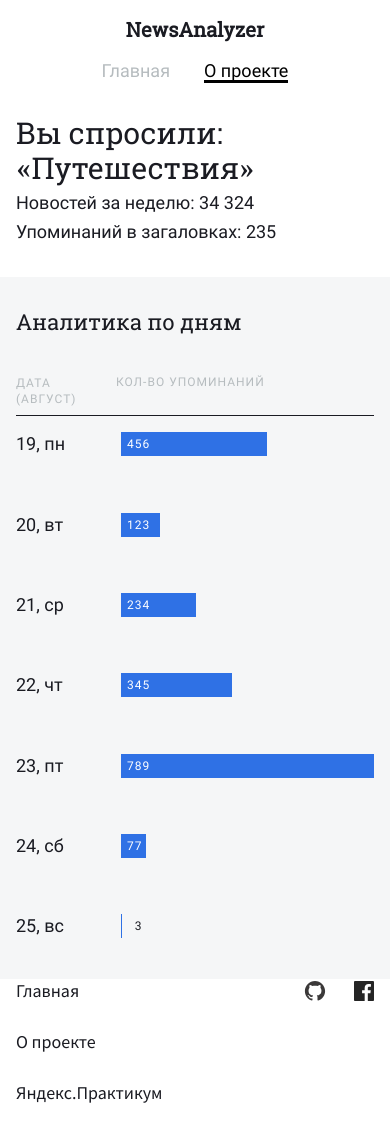
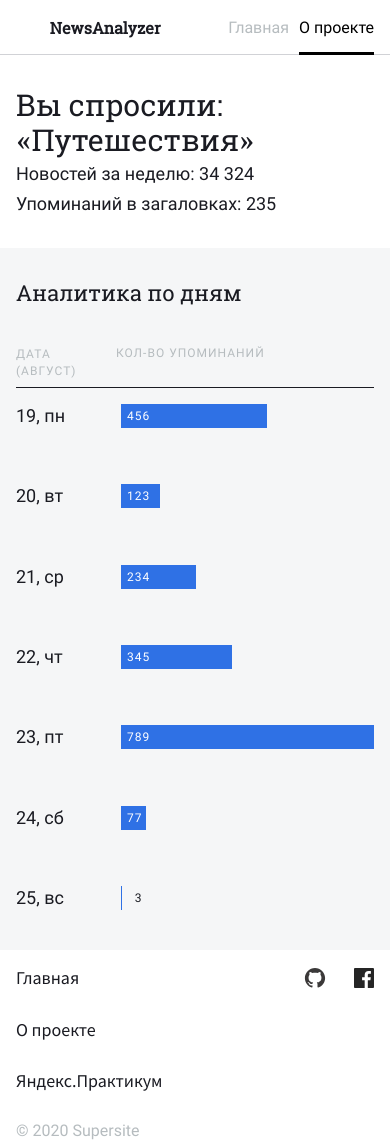
Before and after one commit to alsokolov/praktikum-front, a website built with webpack: page src/pages/analytics/index.html in a window 390 px wide. Shown: the top 1145 px of the page. Built offline with nearby package versions, Linux system fonts and the light colour scheme.

Commit message:
fix visual glithces

```diff
--- a/src/blocks/card/card.css
+++ b/src/blocks/card/card.css
@@ -13,6 +13,7 @@
   overflow: hidden;
   font: 1.6rem/1.35 'Roboto', Arial, sans-serif;
   padding: 292px 24px 24px; /* height + padding = 272 + 20 */
+  background: #fff;
   box-sizing: border-box;
 }
 @media screen and (max-width: 995px) {
--- a/src/blocks/copyright/copyright.css
+++ b/src/blocks/copyright/copyright.css
@@ -1,4 +1,5 @@
 .copyright {
   font: 1.6rem/1.35 'Roboto', Arial, sans-serif;;
   color: #B6BCBF;
+  margin: 0;;
 }
--- a/src/blocks/footer/__nav/footer__nav.css
+++ b/src/blocks/footer/__nav/footer__nav.css
@@ -1,9 +1,11 @@
 .footer__nav {
   margin: 0 auto;
+  padding: 0 2rem;
 }
 
 @media screen and (max-width: 767px) {
   .footer__nav {
+      padding: 0 2rem 0 0;
       flex-grow: 2;
   }
 }
--- a/src/blocks/footer/footer.css
+++ b/src/blocks/footer/footer.css
@@ -5,18 +5,20 @@
 .footer {
   display: flex;
   align-items: center;
-  padding: 0 100px;
+  padding: 1em 100px;
+  min-height: 80px;
+  box-sizing: border-box;
 }
 
 @media screen and (max-width: 995px) {
   .footer {
-    padding: 0 40px;
+    padding: 1em 40px;
   }
 }
 
 @media screen and (max-width: 767px) {
   .footer {
-    padding: 0 16px;
+    padding: 1em 16px;
     flex-wrap: wrap;
   }
 }
--- a/src/blocks/menu/__item/menu__item.css
+++ b/src/blocks/menu/__item/menu__item.css
@@ -3,6 +3,12 @@
   margin-left: 3.4rem;
 }
 
+@media screen and (max-width: 767px) {
+  .menu__item {
+    margin-left: 1rem;
+  }
+}
+
 .menu__item:first-child {
   margin-left: 0;
 }
--- a/src/blocks/menu/menu.css
+++ b/src/blocks/menu/menu.css
@@ -10,3 +10,9 @@
   font-size: 1.8rem;
   color: #B6BCBF;
 }
+
+@media screen and (max-width: 767px) {
+  .menu {
+    font-size: 1.6rem;
+  }
+}
--- a/src/blocks/panel/__logo/panel__logo.css
+++ b/src/blocks/panel/__logo/panel__logo.css
@@ -3,13 +3,14 @@
   align-items: center;
   font: bold 2rem 'RobotoSlab', Georgia, serif;
   line-height: inherit;
-  margin: 0;
+  margin: 0 0 0 2rem;
   color: inherit;
   text-decoration: none;
 }
 
-@media screen and (max-width: 414px) {
+@media screen and (max-width: 767px) {
   .panel__logo {
-    margin: 16px auto;
+    font-size: 1.6rem;
+    margin: 1em auto;
   }
 }
--- a/src/blocks/panel/__nav/panel__nav.css
+++ b/src/blocks/panel/__nav/panel__nav.css
@@ -2,9 +2,3 @@
   display: flex;
   margin-left: auto;
 }
-
-@media screen and (max-width: 414px) {
-  .panel__nav {
-    margin: auto;
-  }
-}
--- /dev/null
+++ b/src/blocks/panel/_theme/_light/panel_theme_light.css
@@ -0,0 +1,3 @@
+.panel_theme_light {
+  box-shadow: inset 0px -1px 0px #D1D2D6;
+}
--- /dev/null
+++ b/src/blocks/panel/_theme/panel_theme.css
@@ -0,0 +1 @@
+@import url(./_light/panel_theme_light.css);
--- a/src/blocks/panel/panel.css
+++ b/src/blocks/panel/panel.css
@@ -1,5 +1,6 @@
 @import url(./__logo/panel__logo.css);
 @import url(./__nav/panel__nav.css);
+@import url(./_theme/panel_theme.css);
 
 .panel {
   display: flex;
@@ -14,9 +15,3 @@
     min-height: 56px;
   }
 }
-
-@media screen and (max-width: 414px) {
-  .panel {
-    flex-direction: column;
-  }
-}
--- a/src/blocks/post/post.css
+++ b/src/blocks/post/post.css
@@ -11,6 +11,7 @@
   padding: 22px;
   box-sizing: border-box;
   cursor: pointer;
+  border-radius: 16px;
 }
 
 .post:hover {
--- a/src/blocks/section/_tech/section_tech.css
+++ b/src/blocks/section/_tech/section_tech.css
@@ -1,6 +1,7 @@
 .section_tech {
+  display: flex;
   padding-bottom: 100px;
-  display: flex;
+  background: #F5F6F7;
 }
 
 @media screen and (max-width: 995px) {
```
